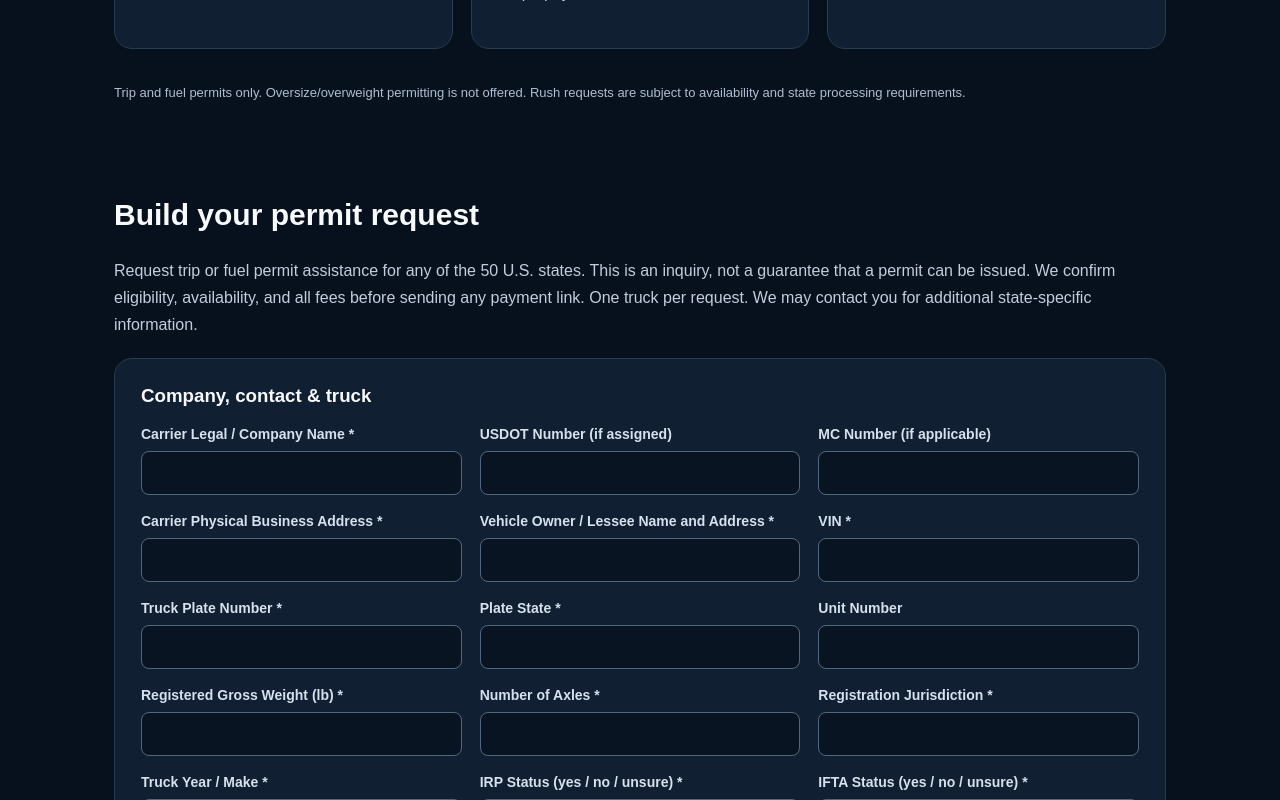
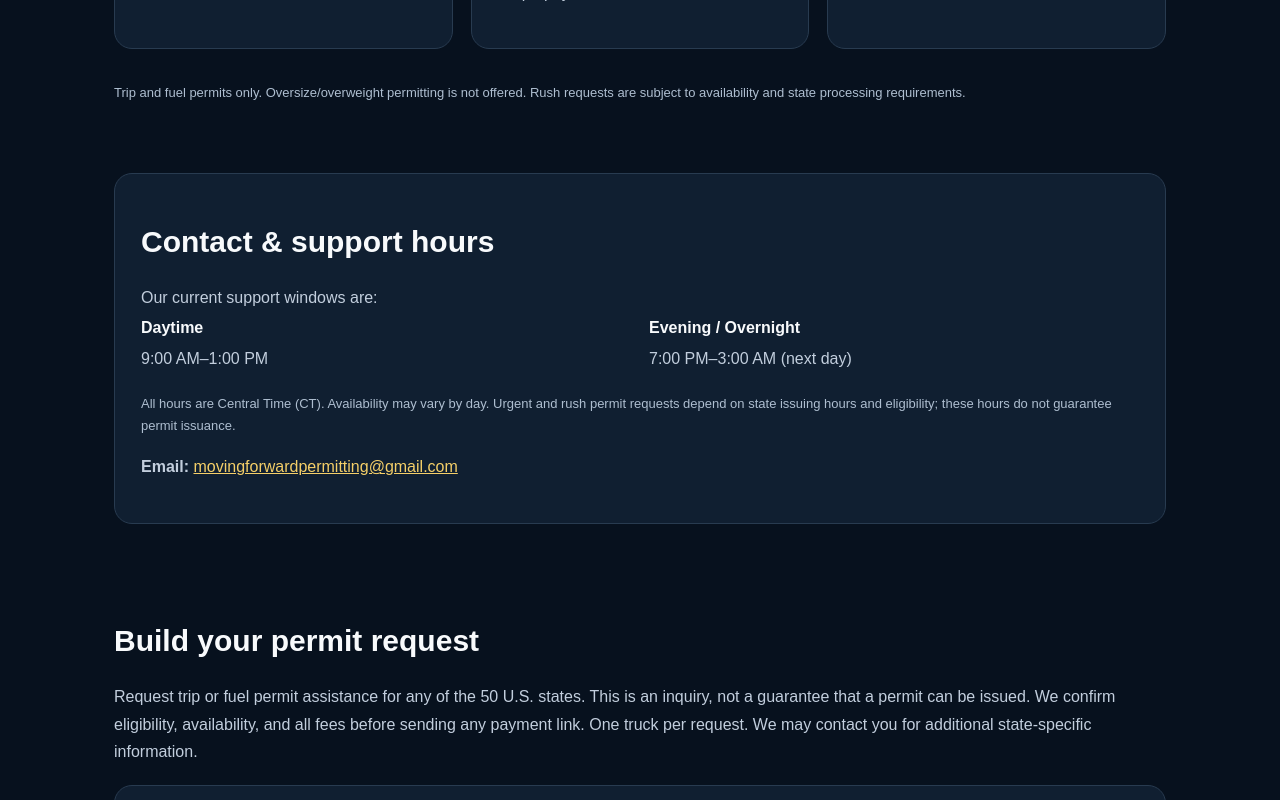
Before and after one commit to movingforwardpermitting/moving-forward-permits, a Next.js app: page / in a window 1280 px wide. Shown: the part 635-1435 px from the top of the page. Built offline with nearby package versions, Linux system fonts and the light colour scheme.

Commit message:
Publish customer support hours in Central Time

```diff
--- a/app/page.js
+++ b/app/page.js
@@ -57,6 +57,18 @@ export default function Home() {
       <div className="grid" style={{marginTop:30}}>{[['1. Request','Share your carrier, truck and travel details.'],['2. Review & pay','Receive a reviewed quote and secure Stripe payment link.'],['3. Receive your permits','We obtain your permits and email them after review.']].map(([title,text])=><div className="card" key={title}><h3>{title}</h3><p>{text}</p></div>)}</div>
       <p className="note">Trip and fuel permits only. Oversize/overweight permitting is not offered. Rush requests are subject to availability and state processing requirements.</p>
     </section>
+    <section className="wrap" id="contact" aria-labelledby="contact-heading" style={{paddingTop:0}}>
+      <div className="card" style={{marginTop:0}}>
+        <h2 id="contact-heading">Contact &amp; support hours</h2>
+        <p style={{marginBottom:8}}>Our current support windows are:</p>
+        <div className="grid">
+          <div><strong>Daytime</strong><p style={{margin:'8px 0'}}>9:00 AM–1:00 PM</p></div>
+          <div><strong>Evening / Overnight</strong><p style={{margin:'8px 0'}}>7:00 PM–3:00 AM (next day)</p></div>
+        </div>
+        <p className="note">All hours are Central Time (CT). Availability may vary by day. Urgent and rush permit requests depend on state issuing hours and eligibility; these hours do not guarantee permit issuance.</p>
+        <p><strong>Email:</strong> <a href="mailto:movingforwardpermitting@gmail.com">movingforwardpermitting@gmail.com</a></p>
+      </div>
+    </section>
     <section className="wrap" id="request" style={{paddingTop:0}}><h2>Build your permit request</h2><p>Request trip or fuel permit assistance for any of the 50 U.S. states. This is an inquiry, not a guarantee that a permit can be issued. We confirm eligibility, availability, and all fees before sending any payment link. One truck per request. We may contact you for additional state-specific information.</p>
       {message && <div className="notice" role="status" aria-live="polite">{message}</div>}
       {received ? <div className="card"><h3>We have your request.</h3><p>Save the reference above. Questions? Email <a href="mailto:movingforwardpermitting@gmail.com">movingforwardpermitting@gmail.com</a>.</p><button onClick={()=>{setReceived(false);setItems([]);setAcceptedTerms(false);setMessage('');request.current={};}}>Start another request</button></div> : <form onSubmit={submit}>
```
